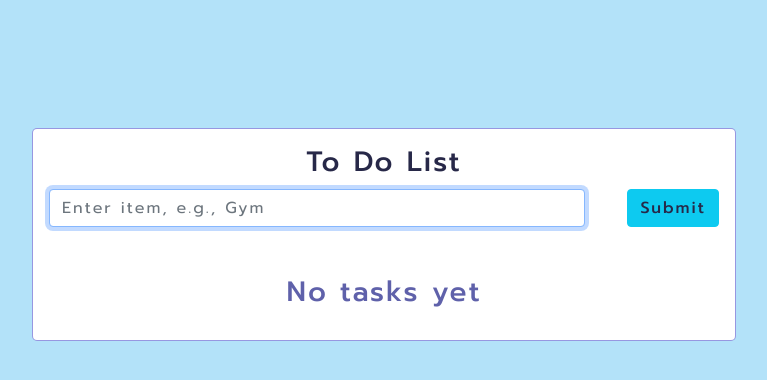
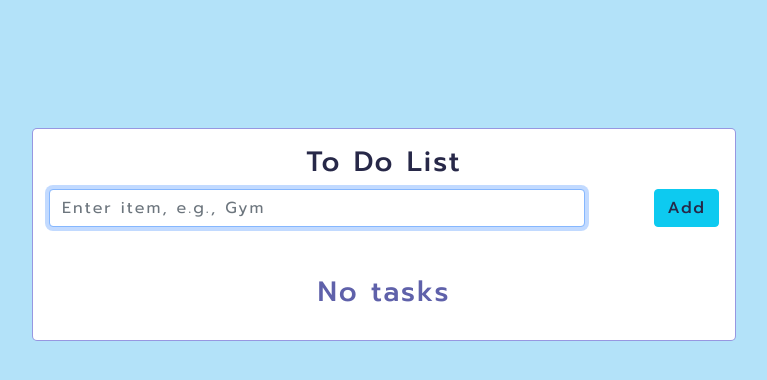
Before and after one commit to Adnan-Saleem-93/To-Do-List, a React (Create React App) app: page / in a window 1280 px wide. Shown: the top 380 px of the page, without its empty margins (256-1023 px from the left). Built offline with nearby package versions, Linux system fonts and the light colour scheme; the HTML template or start-up script is replaced by a standard one.

Commit message:
edit, delete, check functions added

```diff
--- a/src/App.js
+++ b/src/App.js
@@ -7,13 +7,20 @@ function App() {
   // #region useState Hooks
   const [task, setTask] = useState("");
   const [taskList, setTaskList] = useState([]);
+  const [edit, setEdit] = useState({flag: false, task: {}});
   //#endregion
 
   // #region methods
   const handleSubmit = (item) => {
     let newList = [...taskList];
-    newList.push({id: newList.length + 1, description: item, isDone: true});
+    if (edit.flag) {
+      let itemToUpdate = newList.find((task) => task.id === edit.task.id);
+      itemToUpdate.description = task;
+    } else {
+      newList.push({id: newList.length + 1, description: item, isDone: false});
+    }
     setTaskList(newList);
+    setEdit({...edit, flag: false, task: {}});
   };
 
   const handleChange = (task) => {
@@ -21,12 +28,19 @@ function App() {
   };
 
   const handleEdit = (index) => {
-    console.log(index);
+    let item = taskList.find((task, idx) => idx === index);
+    setTask(item.description);
+    setEdit({...edit, flag: true, task: item});
   };
   const handleDelete = (index) => {
-    console.log(index);
+    let filteredList = taskList.filter((item, idx) => idx !== index);
+    setTaskList(filteredList);
   };
-
+  const handleCheck = (index) => {
+    let newList = [...taskList];
+    newList[index].isDone = !newList[index].isDone;
+    setTaskList(newList);
+  };
   //#endregion
 
   return (
@@ -34,8 +48,18 @@ function App() {
       <article className="header">
         <h3>To Do List</h3>
       </article>
-      <InputSection onSubmit={handleSubmit} value={task} onHandleChange={handleChange} />
-      <ToDoList tasks={taskList} onEdit={handleEdit} onDelete={handleDelete} />
+      <InputSection
+        onSubmit={handleSubmit}
+        value={task}
+        onHandleChange={handleChange}
+        editTask={edit.flag}
+      />
+      <ToDoList
+        tasks={taskList}
+        onEdit={handleEdit}
+        onDelete={handleDelete}
+        onCheck={handleCheck}
+      />
     </section>
   );
 }
--- a/src/components/input-section.jsx
+++ b/src/components/input-section.jsx
@@ -4,7 +4,7 @@ import {FormControl, Button} from "react-bootstrap";
 import {FontAwesomeIcon} from "@fortawesome/react-fontawesome";
 import {faExclamationCircle} from "@fortawesome/free-solid-svg-icons";
 
-const InputSection = ({onSubmit, value, onHandleChange}) => {
+const InputSection = ({onSubmit, value, onHandleChange, editTask}) => {
   // #region useState Hooks
   const [showError, setShowError] = useState(false);
   //#endregion
@@ -49,7 +49,7 @@ const InputSection = ({onSubmit, value, onHandleChange}) => {
         )}
       </div>
       <Button variant="info" id="btn-submit" onClick={handleSubmit}>
-        Submit
+        {editTask ? "Update" : "Add"}
       </Button>
     </article>
   );
--- a/src/components/todo-list.jsx
+++ b/src/components/todo-list.jsx
@@ -1,28 +1,35 @@
 import React from "react";
 import "../css/todo-list.css";
 import {FontAwesomeIcon} from "@fortawesome/react-fontawesome";
-import {faCheck, faEdit, faTimes, faTrash} from "@fortawesome/free-solid-svg-icons";
+import {faEdit, faTrash} from "@fortawesome/free-solid-svg-icons";
+import {FormCheck} from "react-bootstrap";
 
-const ToDoList = ({tasks, onEdit, onDelete}) => {
+const ToDoList = ({tasks, onEdit, onDelete, onCheck}) => {
   return (
     <article className="tasks">
       {tasks.length <= 0 ? (
-        <h3>No tasks yet</h3>
+        <h3>No tasks</h3>
       ) : (
         tasks.map(({id, description, isDone}, index) => {
           return (
             <div key={index} className="single-task">
+              {/* checkbox and task description */}
               <span className="description">
-                <FontAwesomeIcon
-                  icon={isDone ? faTimes : faCheck}
-                  title={isDone ? "Mark Pending" : "Mark Done"}
+                <FormCheck
+                  aria-label={`task ${index}`}
+                  inline="true"
+                  title={isDone ? "Mark Incomplete" : "Mark Done"}
+                  onClick={() => onCheck(index)}
                 />
                 <span style={{textDecoration: isDone ? "line-through" : "none"}}>
                   {description}
                 </span>
               </span>
+              {/* task actions */}
               <span className="actions">
+                {/* edit button */}
                 <FontAwesomeIcon icon={faEdit} title="Edit Task" onClick={() => onEdit(index)} />
+                {/* delete button */}
                 <FontAwesomeIcon
                   icon={faTrash}
                   title="Delete Task"
@@ -33,6 +40,11 @@ const ToDoList = ({tasks, onEdit, onDelete}) => {
           );
         })
       )}
+      {tasks.length > 0 && (
+        <div className="clear-all-div">
+          <span className="btn-clearAll">Clear Items</span>
+        </div>
+      )}
     </article>
   );
 };
--- a/src/css/todo-list.css
+++ b/src/css/todo-list.css
@@ -27,12 +27,20 @@
 .fa-edit {
   color: #6b6be0;
 }
-.fa-trash {
+.fa-trash,
+.btn-clearAll {
   color: #ae3434cc;
+  cursor: pointer;
 }
 .fa-edit:hover {
   color: #4747ca;
 }
-.fa-trash:hover {
+.fa-trash:hover,
+.btn-clearAll:hover {
   color: #b33131;
 }
+.clear-all-div {
+  margin: 1rem;
+  text-align: center;
+  font-weight: 700;
+}
```
